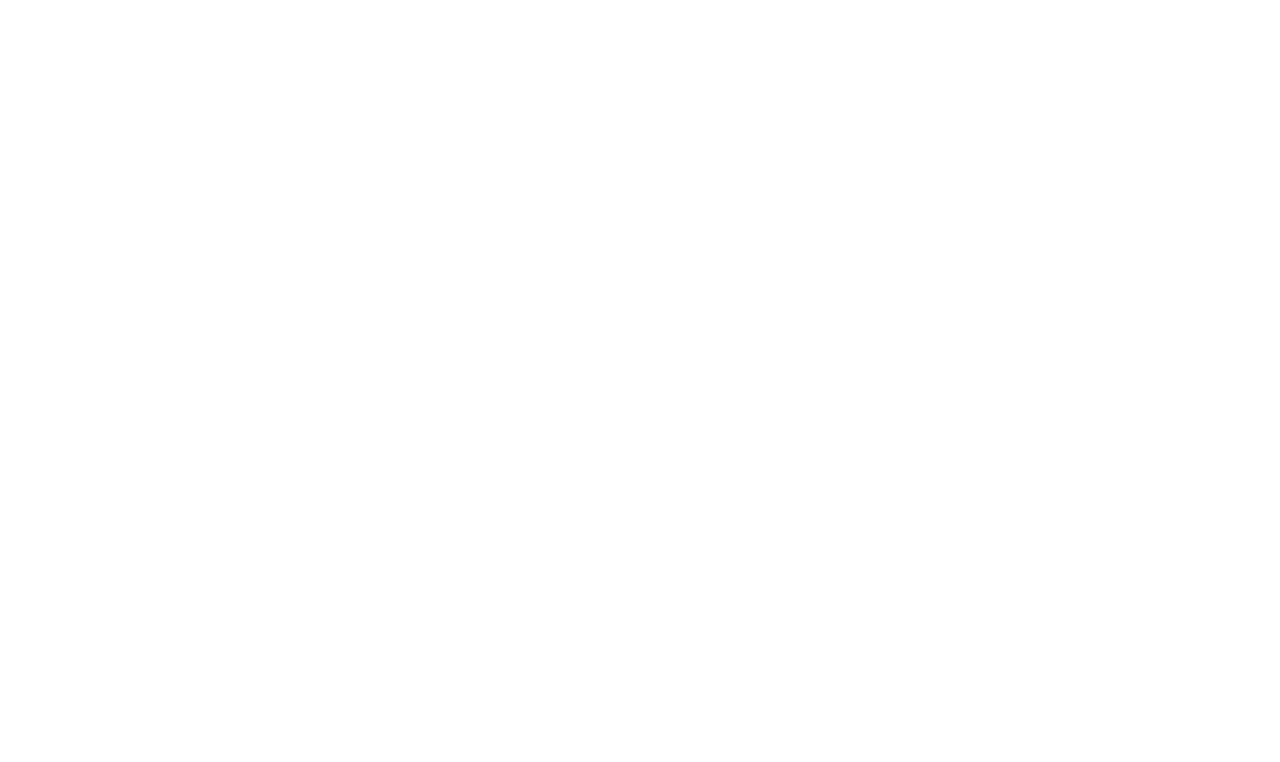
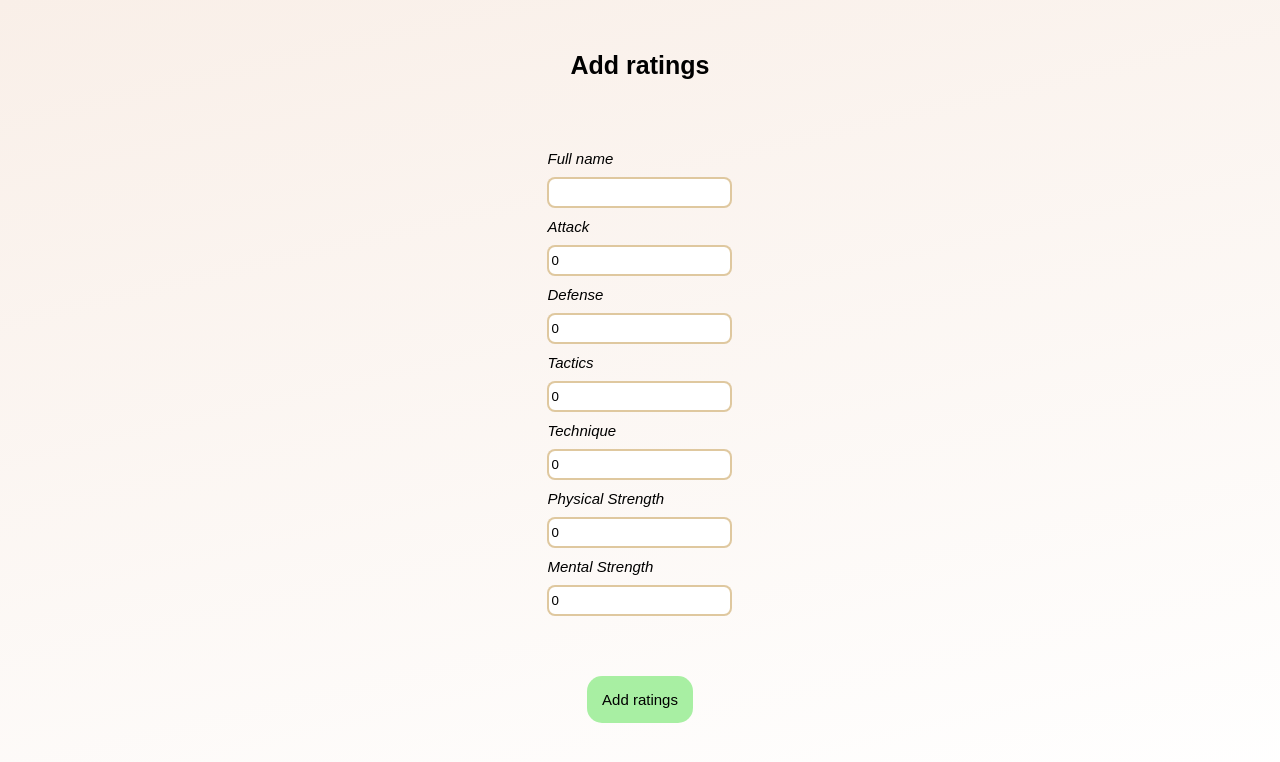
Before and after one commit to pakosam/PlayersScoutingReact, a React (Create React App) app: page /players/1/add-ratings in a window 1280 px wide. Before the commit this address had no page. Shown: the top 762 px of the page. Built offline with nearby package versions, Linux system fonts and the light colour scheme; no server answers.

Commit message:
AddRatings added, with its interface and getRatingByPlayerId in ratingRepository changed so it could work

```diff
--- a/src/App.tsx
+++ b/src/App.tsx
@@ -11,6 +11,7 @@
 import "./App.css";
 import { FullReport } from "./pages/FullReport";
 import { UpdatePlayer } from "./pages/UpdatePlayer";
+import { AddRatings } from "./pages/AddRatings";
 
 function AppContent() {
   const location = useLocation();
@@ -26,6 +27,7 @@
         <Route path="/players/:playerId/info" element={<Report />} />
         <Route path="/players/:playerId/full-report" element={<FullReport />} />
         <Route path="/players/:playerId/update-player" element={<UpdatePlayer />} />
+        <Route path="/players/:playerId/add-ratings" element={<AddRatings />} />
       </Routes>
     </div>
   );
--- /dev/null
+++ b/src/pages/AddRatings.css
@@ -0,0 +1,65 @@
+.add-ratings {
+  height: 100%;
+  display: flex;
+  flex-direction: column;
+  justify-content: center;
+  align-items: center;
+  background: linear-gradient(167deg, #f9efe8, transparent);
+}
+
+.header {
+  width: 100%;
+  flex: 2;
+  align-content: center;
+}
+
+h4 {
+  text-align: center;
+  font-size: 25px;
+  margin: 0;
+}
+
+.form-container {
+  flex: 10;
+  width: 98%;
+  padding: 10px;
+  display: flex;
+  flex-direction: column;
+}
+
+.form-container .form {
+  display: flex;
+  flex-direction: column;
+  gap: 20px;
+  align-items: center;
+}
+
+.form-section {
+  display: flex;
+  flex-direction: column;
+  padding: 10px;
+}
+
+input {
+  border: 2px solid #cfad6faa;
+  border-radius: 8px;
+  height: 25px;
+  margin-bottom: 10px;
+}
+
+label {
+  margin-bottom: 10px;
+  font-size: 15px;
+  font-style: italic;
+}
+
+.add-player-button {
+  align-self: center;
+  padding: 15px;
+  border-radius: 15px;
+  border: none;
+  background-color: #73e86c9c;
+  cursor: pointer;
+  margin-top: 20px;
+  font-size: 15px;
+}
--- /dev/null
+++ b/src/pages/AddRatings.tsx
@@ -0,0 +1,120 @@
+import { FormEvent, useState } from "react";
+import { useNavigate, useParams } from "react-router-dom";
+import "./AddRatings.css";
+import { ratingRepository } from "../repositories/ratingRepository";
+import { playerRepository } from "../repositories/playerRepository";
+import { useEffect } from "react";
+
+export const AddRatings = () => {
+  const [attack, setAttack] = useState(0);
+  const [defense, setDefense] = useState(0);
+  const [tactics, setTactics] = useState(0);
+  const [technique, setTechnique] = useState(0);
+  const [physicalStrength, setPhysicalStrength] = useState(0);
+  const [mentalStrength, setMentalStrength] = useState(0);
+  const [fullName, setFullName] = useState("");
+  const navigate = useNavigate();
+  const { playerId } = useParams<{ playerId: string }>();
+
+  useEffect(() => {
+    if (!playerId) return;
+
+    const fetchPlayer = async () => {
+      try {
+        const player = await playerRepository.getSinglePlayer(playerId);
+        if (player.name && player.surname) {
+          setFullName(`${player.name} ${player.surname}`);
+        }
+      } catch (error) {
+        console.error("Error:", error);
+      }
+    };
+
+    fetchPlayer();
+  }, [playerId]);
+
+  const submitBtn = async (event: FormEvent) => {
+    event.preventDefault();
+
+    try {
+      const newRatings = await ratingRepository.addRatings({
+        attack,
+        defense,
+        tactics,
+        technique,
+        physicalStrength,
+        mentalStrength,
+        fullName,
+      });
+      navigate(`/players/${playerId}/full-report`);
+    } catch (error) {
+      console.error("Error adding rating:", error);
+    }
+  };
+  return (
+    <div className="add-ratings">
+      <div className="header">
+        <h4>Add ratings</h4>
+      </div>
+      <div className="form-container">
+        <form className="form" onSubmit={submitBtn}>
+          <div className="form-section">
+            <label>Full name</label>
+            <input type="text" value={fullName} readOnly />
+
+            <label>Attack</label>
+            <input
+              type="number"
+              value={attack}
+              onChange={(e) => setAttack(Number(e.target.value))}
+              required
+            />
+
+            <label>Defense</label>
+            <input
+              type="number"
+              value={defense}
+              onChange={(e) => setDefense(Number(e.target.value))}
+              required
+            />
+
+            <label>Tactics</label>
+            <input
+              type="number"
+              value={tactics}
+              onChange={(e) => setTactics(Number(e.target.value))}
+              required
+            />
+
+            <label>Technique</label>
+            <input
+              type="number"
+              value={technique}
+              onChange={(e) => setTechnique(Number(e.target.value))}
+              required
+            />
+
+            <label>Physical Strength</label>
+            <input
+              type="number"
+              value={physicalStrength}
+              onChange={(e) => setPhysicalStrength(Number(e.target.value))}
+              required
+            />
+
+            <label>Mental Strength</label>
+            <input
+              type="number"
+              value={mentalStrength}
+              onChange={(e) => setMentalStrength(Number(e.target.value))}
+              required
+            />
+          </div>
+          <button type="submit" className="add-player-button">
+            Add ratings
+          </button>
+        </form>
+      </div>
+    </div>
+  );
+};
--- a/src/pages/FullReport.css
+++ b/src/pages/FullReport.css
@@ -156,6 +156,12 @@
   cursor: pointer;
 }
 
+.add-ratings-container {
+  display: flex;
+  flex-direction: column;
+  align-items: center;
+}
+
 .stats .header h3 {
   margin-left: 20px;
 }
--- a/src/pages/FullReport.tsx
+++ b/src/pages/FullReport.tsx
@@ -19,6 +19,9 @@
 import { PenModifyIcon } from "../icons/PenModifyIcon";
 import { TrashCanIcon } from "../icons/TrashCanIcon";
 import { useNavigate } from "react-router-dom";
+import { FontAwesomeIcon } from "@fortawesome/react-fontawesome";
+import { faPlus } from "@fortawesome/free-solid-svg-icons";
+
 
 export const FullReport = () => {
   const { playerId } = useParams<{ playerId: string }>();
@@ -33,15 +36,12 @@
     const load = async () => {
       try {
         const player = await playerRepository.getSinglePlayer(playerId);
-        console.log("Player data: ", player);
         setPlayer(player);
 
         const rating = await ratingRepository.getRatingByPlayerId(playerId);
-        console.log("Ratings data: ", rating);
         setRating(rating);
 
         const stat = await statRepository.getStatByPlayerId(playerId);
-        console.log("Stats data: ", stat);
         setStats(stat);
       } catch (err) {
         console.error(err);
@@ -55,6 +55,13 @@
     if (!playerId) return;
     navigate(`/players/${playerId}/update-player`);
   };
+
+  const addRatingsButton = () => {
+    if (!playerId) return;
+    navigate(`/players/${playerId}/add-ratings`);
+  };
+
+  if (!player) return <p>Loading player...</p>;
 
   return (
     <div className="full-report-container">
@@ -149,7 +156,17 @@
                     </div>
                   </>
                 ) : (
-                  <p>No ratings data available</p>
+                  <div className="add-ratings-container">
+                    <p>Add player's ratings</p>
+                    <div className="btn-container">
+                      <button
+                        className="add-player-btn"
+                        onClick={addRatingsButton}
+                      >
+                        <FontAwesomeIcon icon={faPlus} />
+                      </button>
+                    </div>
+                  </div>
                 )}
               </div>
             </>
--- a/src/repositories/ratingRepository.ts
+++ b/src/repositories/ratingRepository.ts
@@ -1,13 +1,27 @@
-import { IRatings } from "../api/apiInterface";
+import { IAddRatings, IPlayers, IRatings } from "../api/apiInterface";
 
 const url = "https://localhost:7066/api";
 
 export const ratingRepository = {
-  getRatingByPlayerId: async (playerId: string): Promise<IRatings> => {
-    const result = await fetch(`${url}/Ratings/${playerId}`);
+  getRatingByPlayerId: async (playerId: string): Promise<IRatings | null> => {
+    const result = await fetch(`${url}/Ratings`);
     if (!result.ok) throw new Error("Failed to fetch ratings");
 
-    const allRatings: IRatings = await result.json();
-    return allRatings
+    const allRatings: IRatings[] = await result.json();
+    const ratingForPlayer =
+      allRatings.find((r) => r.playerId === Number(playerId)) || null;
+    return ratingForPlayer;
+  },
+
+  addRatings: async (ratings: IAddRatings): Promise<IRatings> => {
+    const response = await fetch(`${url}/Ratings`, {
+      method: "POST",
+      headers: { "Content-Type": "application/json" },
+      body: JSON.stringify(ratings),
+    });
+    if (!response.ok) throw new Error("Failed to add ratings");
+
+    const data: IRatings = await response.json();
+    return data;
   },
 };
```
Also changed, not shown: src/api/apiInterface.ts (+10 -0 lines).
